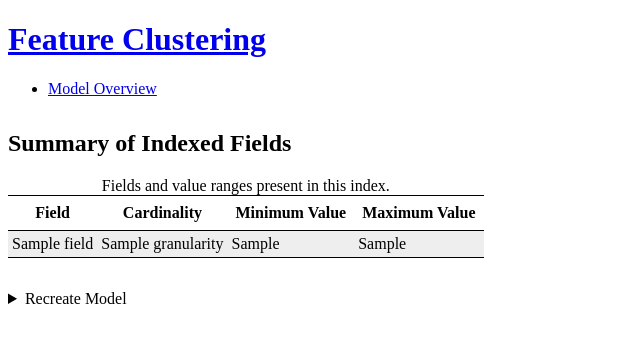
After one commit to SamHames/hyperreal_mirror, a Python web app: template hyperreal/templates/details.html in a window 1280 px wide. The commit adds this page. Shown: the top 343 px of the page, without its empty margins (0-640 px from the left). Run offline with Jinja, Linux system fonts and the light colour scheme; the template is opened without the code that fills it: most values are stand-ins (such as "Sample title", 1, 10 or a date in 2020).

Commit message:
Add barebones index overview and new model creator in the server mode
FossilOrigin-Name: c4702c121ce60957e14ea1325436258109d52acc90245cbb533d1f4b6c9bee06

```diff
--- a/hyperreal/templates/base.html
+++ b/hyperreal/templates/base.html
@@ -89,6 +89,30 @@ img {
     font-size: 60%;
 }
 
+table {
+    border-collapse: collapse;
+    border-top: 0.1em solid black;
+    border-bottom: 0.1em solid black;
+}
+
+thead {
+    border-bottom: 0.1em solid black;
+}
+
+tbody > tr:nth-child(odd) {background: #eee}
+
+th {
+    padding: 0.5em;
+}
+
+td {
+    padding: 0.25em;
+}
+
+section {
+    margin: 2em 0;
+}
+
     </style>
 
     {% block meta %}
--- /dev/null
+++ b/hyperreal/templates/details.html
@@ -0,0 +1,68 @@
+{% extends "base.html" %}
+
+{% block title %}Index Details{% endblock %}
+
+{% from 'macros.html' import render_cluster %}
+
+{% block nav %}<li><a href="/index/{{ index_id }}">Model Overview</a></li>{% endblock %}
+
+{% block content %}
+
+<section>
+    <h2>Summary of Indexed Fields</h2>
+
+    <table>
+        <thead>
+            <tr>
+                <th>Field</th>
+                <th>Cardinality</th>
+                <th>Minimum Value</th>
+                <th>Maximum Value</th>
+            </tr>
+        </thead>
+        <tbody>
+            {% for field, granularity, min_value, max_value in field_summary %}
+            <tr>
+                <td>{{ field }}</td>
+                <td>{{ granularity }}</td>
+                <td>{{ min_value }}</td>
+                <td>{{ max_value }}</td>
+            </tr>
+            {% endfor %}
+        </tbody>
+        <caption>Fields and value ranges present in this index.</caption>
+    </table>
+</section>
+
+<details>
+    <summary>Recreate Model</summary>
+    <form method="post" action="/index/{{ index_id }}/recreate_model">
+        <fieldset>
+            <ul>
+                <li>
+                    <label for="field_selection">Choose fields to include in the model:</label>
+                    <select name="include_fields" id="field_selection" multiple>
+                        {% for field, _, _, _ in field_summary %}
+                        <option value="{{ field }}">{{ field }}</option>
+                        {% endfor %}
+                    </select>
+                </li>
+                <li>
+                    <label for="iterations">Number of iterations to run:</label>
+                    <input id="iterations" type="number" value="10" />
+                </li>
+                <li>
+                    <label for="min_docs">Minimum number of documents a feature needs to retrieve to be included in the model:</label>
+                    <input id="min_docs" type="number" value="10" />
+                </li>
+                <li>
+                    <label for="clusters">Number of clusters in the model:</label>
+                    <input id="clusters" type="number" value="64" />
+                </li>
+            </ul>
+        </fieldset>
+        <button type="submit">Recreate Model</button>
+    </form>
+</details>
+
+{% endblock %}
--- a/hyperreal/templates/index.html
+++ b/hyperreal/templates/index.html
@@ -4,7 +4,10 @@
 
 {% from 'macros.html' import render_cluster %}
 
-{% block nav %}<li><a href="/index/{{ index_id }}">Index overview</a></li>{% endblock %}
+{% block nav %}
+    <li><a href="/index/{{ index_id }}">Model Overview</a></li>
+    <li><a href="/index/{{ index_id }}/details">Index Details</a></li>
+{% endblock %}
 
 {% block content %}
 <details>
```
Also changed, not shown: hyperreal/index.py (+7 -0 lines), hyperreal/server.py (+49 -11 lines).
